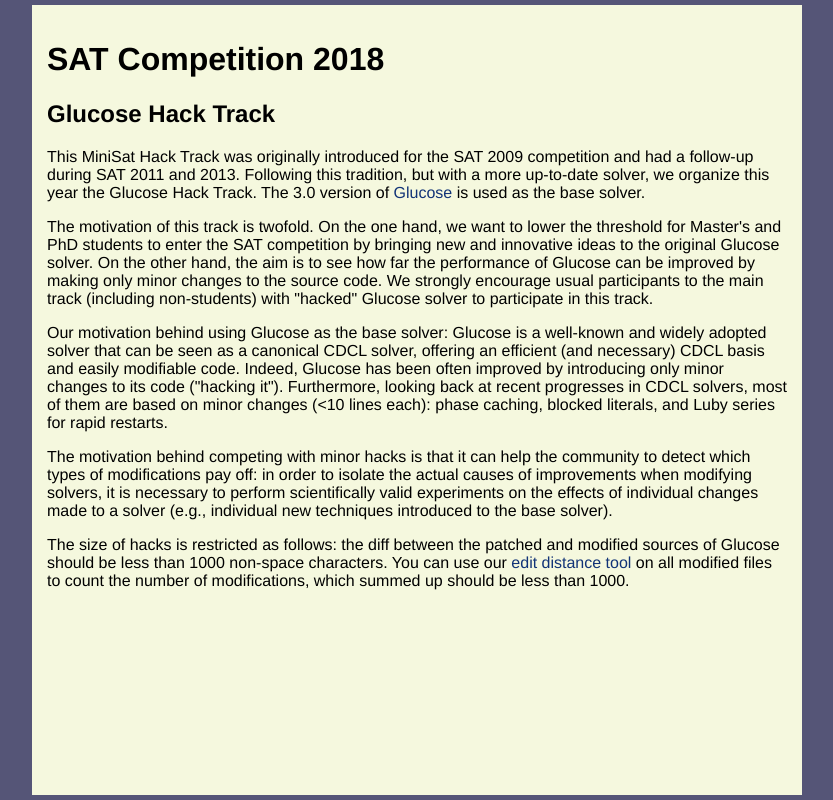
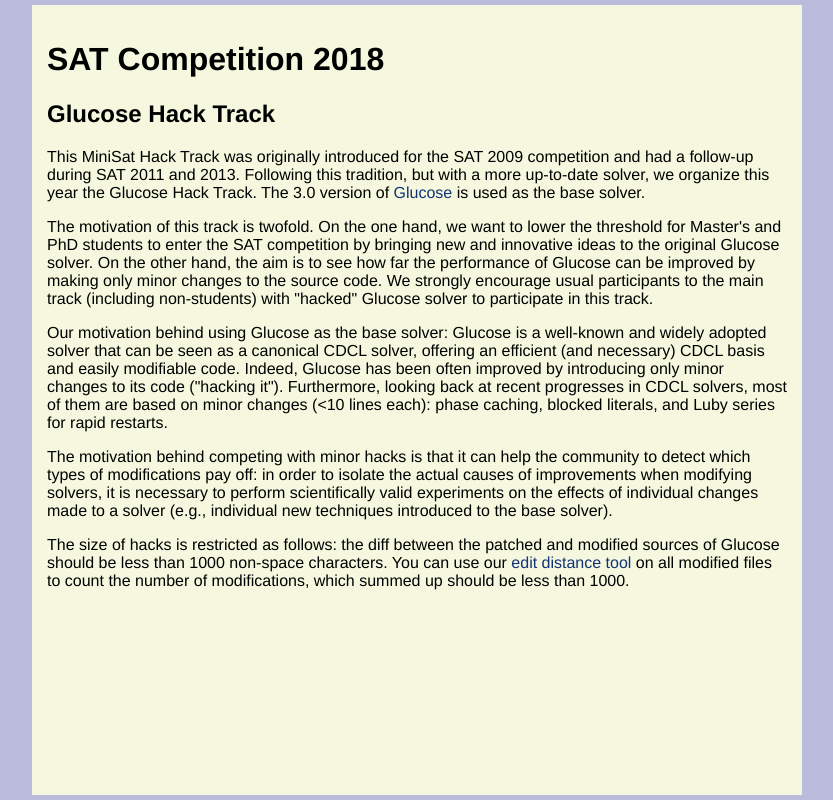
Before and after one commit to satcompetition/2018, a PHP site: page /hack.html in a window 1280 px wide. Shown: the whole page, without its empty margins (223-1056 px from the left). Run offline with PHP 8.4, Linux system fonts and the light colour scheme; some libraries are stand-ins or nearby versions.

Commit message:
readability

```diff
--- a/main.css
+++ b/main.css
@@ -1,7 +1,7 @@
 body {
   margin:0px;
   padding:5px;
-  background:#557;
+  background:#bbd;
   color:black;
   font-family:Helvetica,Arial,sans-serif;
 }
```
